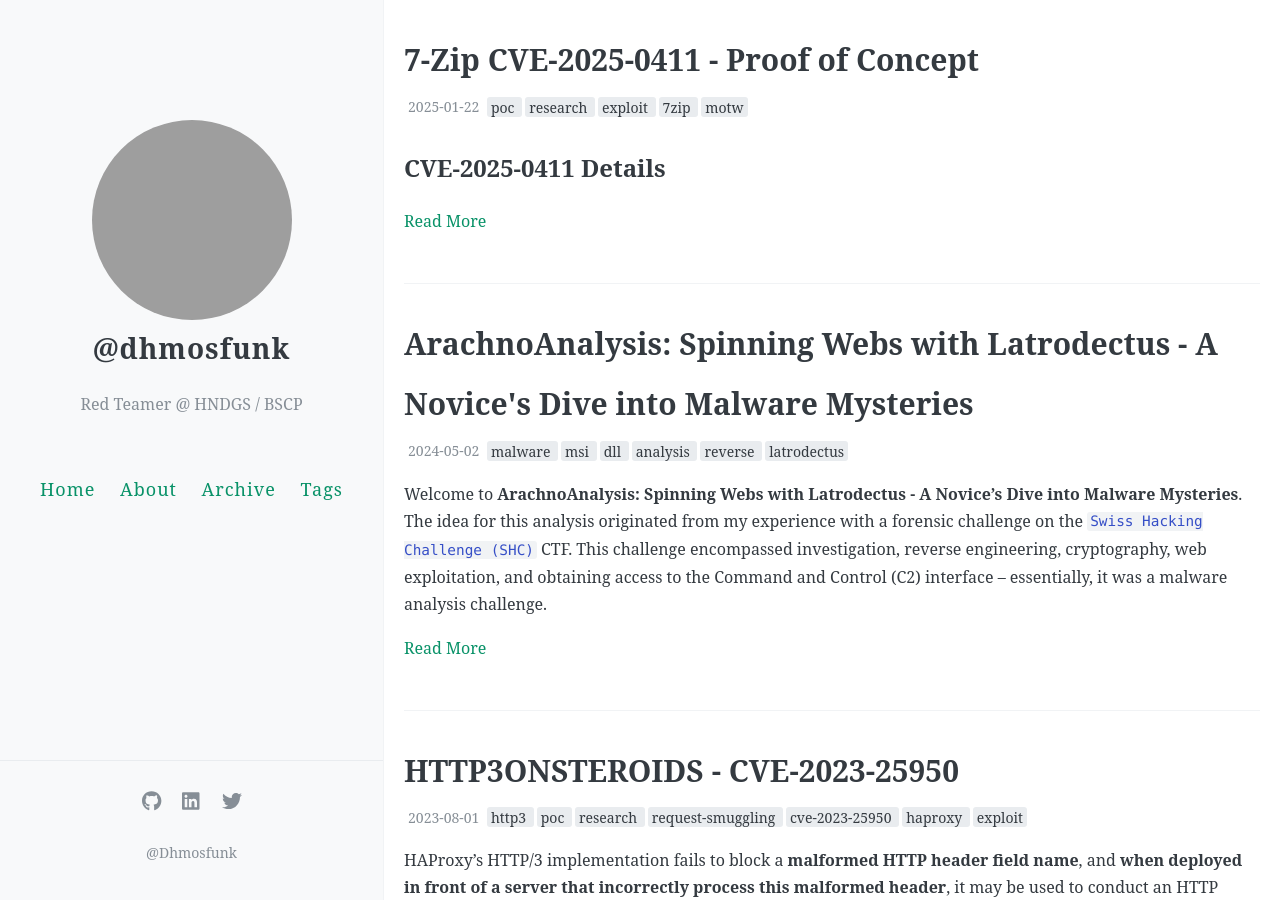
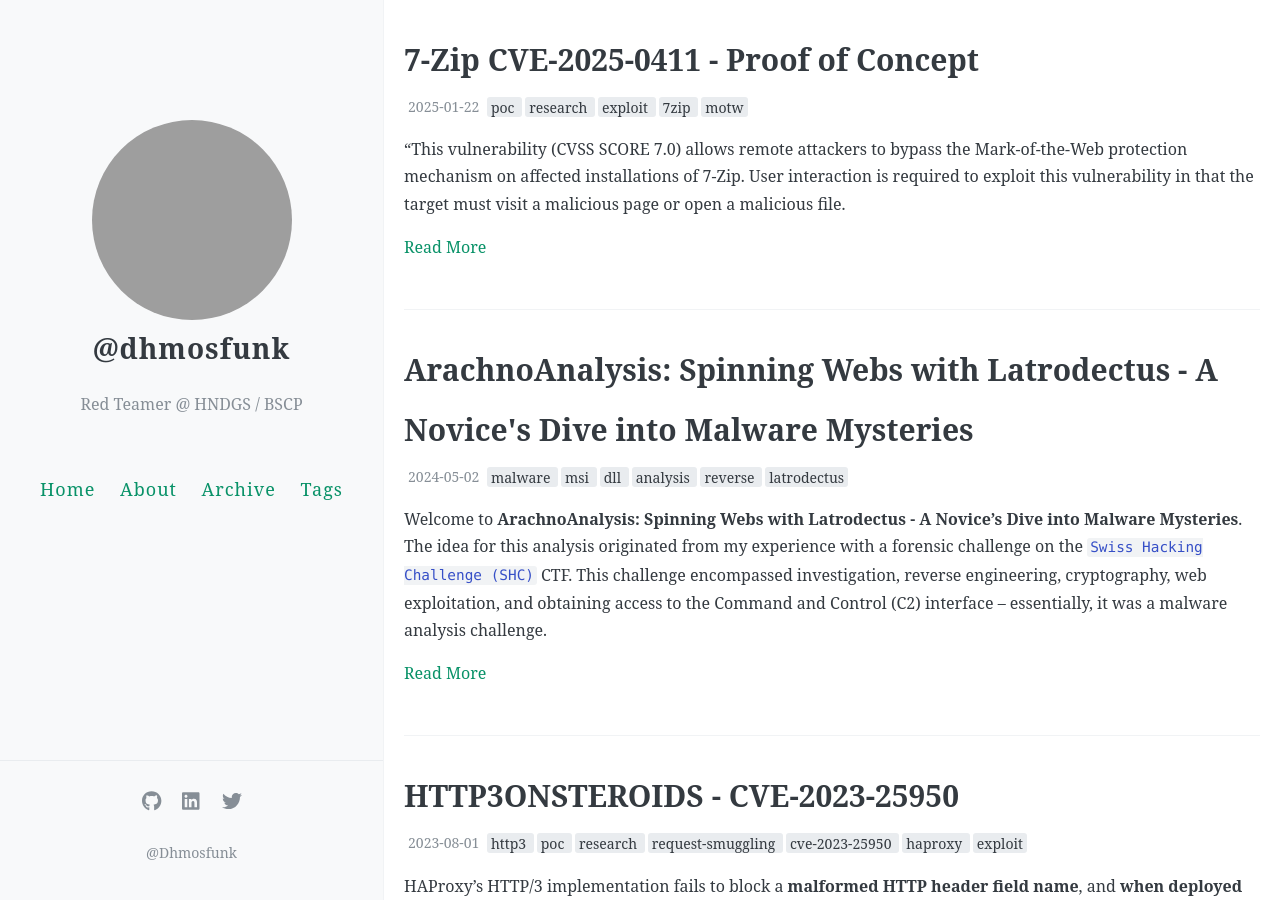
Before and after one commit to dhmosfunk/dhmosfunk.github.io, a Jekyll site: the page built from index.html, in a window 1280 px wide and 900 px high. Built offline with Jekyll 4.4.1, drawn with Linux system fonts in a browser that asks for light colours; the list of posts is cut into pages by our own code; comment, search, counter and statistics services are not loaded; grey boxes are pictures that could not be loaded.

Commit message:
Update 2025-01-22-cve-2025-0411-poc.md

```diff
--- a/_posts/2025-01-22-cve-2025-0411-poc.md
+++ b/_posts/2025-01-22-cve-2025-0411-poc.md
@@ -7,8 +7,6 @@ tags: [poc, research, exploit, 7zip, motw]
 comments: true
 toc: true
 ---
-
-## CVE-2025-0411 Details
 
 "This vulnerability (CVSS SCORE	7.0) allows remote attackers to bypass the Mark-of-the-Web protection mechanism on affected installations of 7-Zip. User interaction is required to exploit this vulnerability in that the target must visit a malicious page or open a malicious file.
 The specific flaw exists within the handling of archived files. When extracting files from a crafted archive that bears the Mark-of-the-Web, 7-Zip does not propagate the Mark-of-the-Web to the extracted files. An attacker can leverage this vulnerability to execute arbitrary code in the context of the current user."
```
